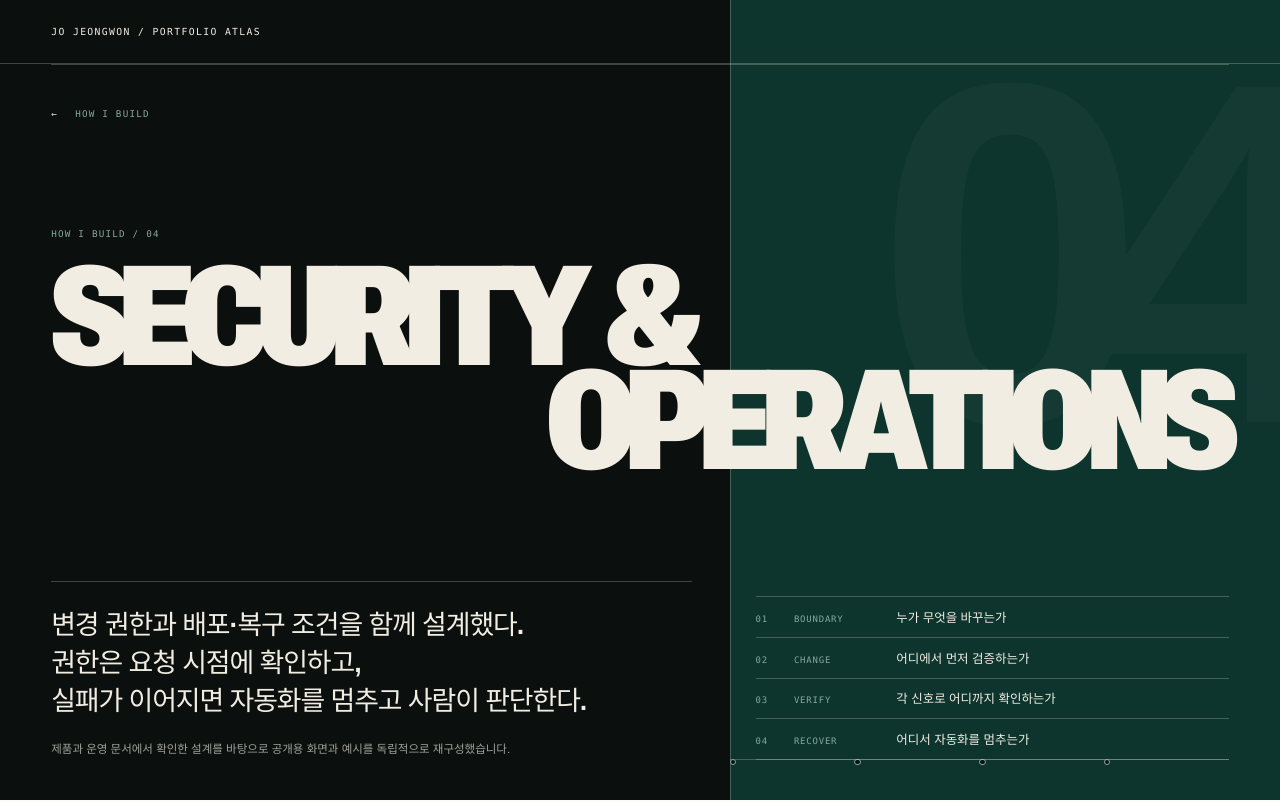
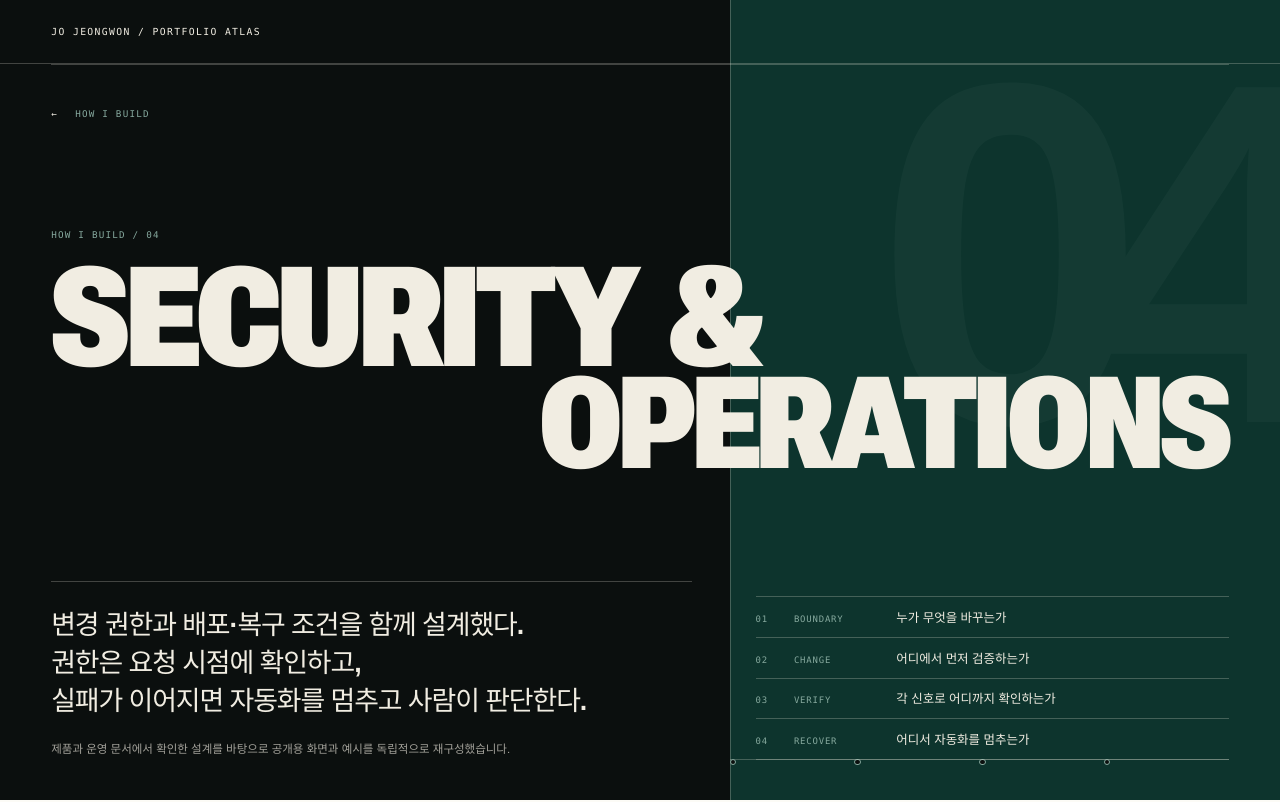
Before and after one commit to 2rlo/portfolio-atlas, a React (Vite) app: page /how/security-operations in a window 1280 px wide. Shown: the top 802 px of the page. Built offline with nearby package versions, Linux system fonts and the light colour scheme.

Commit message:
fix(atlas): improve security readability and clarify public copy

```diff
--- a/src/content/security-operations.ts
+++ b/src/content/security-operations.ts
@@ -195,23 +195,23 @@ export const securityOperationsContent = {
     decisions: [
       {
         index: '01',
-        risk: '로그인 성공을 업무 접근 성공으로 오해',
+        risk: '로그인 성공을 업무 접근 성공으로 오해할 수 있음',
         decision: '조직 로그인은 신원만 확인하고, 행동 허용은 별도로 계산',
         boundary: '연결되지 않았거나 비활성인 사용자는 업무 권한이 없다.',
         evidence: 'IDENTITY ≠ AUTHORIZATION',
       },
       {
         index: '02',
-        risk: '메뉴와 버튼을 숨긴 것을 보안으로 간주',
+        risk: 'UI에서 보이지 않아도 직접 요청은 별도로 차단해야 함',
         decision: '화면과 서버 요청에서 같은 업무 대상·행동 권한을 확인',
-        boundary: '직접 요청해도 허용되지 않은 변경은 같은 지점에서 거부된다.',
+        boundary: '직접 요청해도 허용되지 않은 변경은 서버에서 거부한다.',
         evidence: 'UI + SERVER',
       },
       {
         index: '03',
-        risk: '세션이나 권한 저장소 오류를 오래된 허용으로 대체',
-        decision: '현재 값을 확인할 수 없으면 공통 오류를 반환하고 요청을 차단',
-        boundary: '가용성 비용을 감수하되 저장소 장애가 권한 우회가 되지 않게 한다.',
+        risk: '허용된 오래된 권한의 요청을 현재 권한을 확인할 수 없는 상태에서 허용할 수 있음',
+        decision: '현재 값을 확인할 수 없으면 요청을 차단하고 오류로 처리',
+        boundary: '가용성보다 권한 우회를 막는 쪽을 우선함.',
         evidence: 'FAIL CLOSED',
       },
     ],
@@ -229,7 +229,7 @@ export const securityOperationsContent = {
         index: '01',
         label: 'CHANGE',
         title: '변경과 복구 조건 확인',
-        summary: '코드·권한·데이터 호환 경계를 먼저 본다.',
+        summary: '변경 범위와 데이터⋅권한 호환성, 복구 조건을 먼저 확인한다.',
         proves: '배포 대상으로 삼을 변경과 사전 조건이 식별됨',
         doesNotProve: '새 버전의 실제 실행 상태',
         tone: 'prepare',
@@ -278,8 +278,8 @@ export const securityOperationsContent = {
         id: 'worker',
         index: '06',
         label: 'WORKER',
-        title: '별도 재생성과 안정성 확인',
-        summary: 'API 전환과 별도 절차로 갱신한다.',
+        title: '별도 갱신과 누락 복구 확인',
+        summary: 'API 전환과 별도 절차로 갱신하되, 전환 구간의 호환성을 확인한다.',
         proves: '새 작업 프로세스 이미지가 실행되고 재시작이 반복되지 않음',
         doesNotProve: '모든 예약 작업의 최근 성공',
         tone: 'separate',
@@ -288,7 +288,7 @@ export const securityOperationsContent = {
         id: 'decision',
         index: '07',
         label: 'KEEP / ROLLBACK',
-        title: '기존 대상을 멈추거나 되돌림',
+        title: '새 대상을 유지하거나 이전 API로 복귀',
         summary: '검증을 모두 통과하기 전에는 이전 API를 보존한다.',
         proves: '애플리케이션 트래픽을 이전 대상으로 되돌릴 경로가 남아 있음',
         doesNotProve: 'DB 스키마·데이터·Redis 상태의 복원',
@@ -299,19 +299,19 @@ export const securityOperationsContent = {
       {
         label: 'API',
         mode: 'SWITCHABLE',
-        boundary: '비활성 대상 검증 뒤 트래픽 전환. 실패하면 이전 대상으로 복귀.',
+        boundary: '비활성 대상을 검증한 뒤 트래픽을 전환한다. 검증 실패 시 이전 대상으로 복귀한다.',
         state: 'switchable',
       },
       {
         label: 'WORKER',
         mode: 'SEPARATE RECREATE',
-        boundary: '별도로 빌드·재생성하고 안정성을 확인한다. 짧은 실행 공백이 생길 수 있다.',
+        boundary: 'API와 별도로 빌드⋅재생성하고, watchdog과 누락 복구 경로로 실행 상태를 확인한다. 갱신 중 짧은 실행 공백이 생길 수 있다.',
         state: 'separate',
       },
       {
         label: 'POSTGRESQL / REDIS',
         mode: 'SHARED STATE',
-        boundary: 'API 트래픽을 되돌려도 데이터 상태는 복원되지 않는다. 호환성과 복구를 별도로 판단한다.',
+        boundary: 'API 트래픽을 되돌려도 이미 바뀐 상태는 함께 복원되지 않는다. 호환성과 복구 조건을 별도로 판단한다.',
         state: 'shared',
       },
     ],
@@ -339,7 +339,7 @@ export const securityOperationsContent = {
       {
         index: '03',
         label: 'BOUNDED RETRY',
-        title: '간격을 둔 세 번의 재시도',
+        title: '간격을 둔 제한 재시도',
         detail: '같은 처리 함수를 제한된 횟수로 다시 실행.',
         state: 'automatic',
       },
@@ -347,7 +347,7 @@ export const securityOperationsContent = {
         index: '04',
         label: 'TERMINAL',
         title: '자동 재시도 종료',
-        detail: '계속 실패하면 재시도를 종료한 상태로 격리.',
+        detail: '재시도 가능 횟수를 넘기면 terminal 상태로 남기고 자동 처리를 종료',
         state: 'terminal',
       },
       {
@@ -374,12 +374,12 @@ export const securityOperationsContent = {
       {
         label: 'ASSISTED',
         title: '도구는 실행하고, 사람은 범위를 결정',
-        items: ['상태를 바꾸지 않는 확인', '원인 수정 뒤 단일 항목 재실행', '코드를 되돌리기 전 데이터 호환성 판단'],
+        items: ['상태를 바꾸지 않는 확인', '원인 수정 뒤 단일 항목 재실행', '원인 수정 후 단일 항목 재실행'],
       },
       {
-        label: 'MANUAL / NOT VERIFIED',
-        title: '수동 판단과 별도 검증이 필요한 복구',
-        items: ['격리된 DB에서 복원을 검증한 뒤 전환 판단', '전체 백업·복원 훈련', '작업 프로세스 통합 상태 신호·실패 알림'],
+        label: 'MANUAL',
+        title: '별도 검증 후 실행해야 하는 복구',
+        items: ['격리 환경에서 복원 결과를 확인한 뒤 전환 판단', '전체 백업⋅복원은 별도 리허설 필요'],
       },
     ],
     knownBoundary: [
@@ -389,26 +389,42 @@ export const securityOperationsContent = {
   },
   boundary: {
     eyebrow: '05 / CURRENT BOUNDARY',
-    title: '구현한 안전장치와 적용 범위',
+    title: '세 가지 경계로 안전장치를 구현했습니다.',
     summary:
-      "사내 업무 시스템에 권한 관리·배포 검증·제한된 재시도를 구현했다. 자동으로 처리하는 범위와 사람이 판단할 조건을 구분해 남겼다.",
-    built: [
-      '조직 로그인과 제품 업무 권한의 분리',
-      '역할 템플릿·개인별 예외를 조정하는 권한 관리 화면',
-      '요청 시점 권한 확인·확인 실패 시 차단',
-      '비활성 API 검증·전환·이전 애플리케이션으로 원복',
-      '작업 프로세스의 별도 재생성과 복원 시도',
-      '제한된 재시도·종료 상태·수동 재실행',
-      '구성요소별 복구 절차서',
+      '권한, 배포, 복구를 각각 다른 경계로 다뤘습니다. 자동으로 처리할 범위와 사람이 판단할 조건을 구분해 운영에 남겼습니다.',
+    groups: [
+      {
+        label: 'ACCESS',
+        question: '누가 무엇을 바꿀 수 있는가',
+        items: [
+          '조직 로그인과 업무 권한을 분리하고, 기본 권한 템플릿에 개인별 조정을 반영합니다.',
+          'UI와 서버에서 같은 업무 대상·행동 권한을 확인합니다.',
+          '현재 권한을 확인할 수 없으면 요청을 차단합니다.',
+        ],
+      },
+      {
+        label: 'DEPLOY',
+        question: '어디까지 검증한 뒤 트래픽을 넘기는가',
+        items: [
+          '변경·호환성·복구 조건을 확인하고, 비활성 API를 기동해 readiness를 검증합니다.',
+          '전환 후 public target을 대조하고, 검증이 끝날 때까지 이전 API를 보존합니다.',
+          '검증에 실패하면 이전 API로 복귀합니다.',
+          'worker는 API와 별도로 재생성합니다.',
+        ],
+      },
+      {
+        label: 'RECOVER',
+        question: '어디까지 자동화하고, 어디서 사람이 판단하는가',
+        items: [
+          '실패 항목과 단계를 보존·격리하고, 수집 중 일시 오류를 제한적으로 재시도합니다.',
+          '반복 실패는 terminal 상태로 멈추고, 사람이 원인과 범위를 확인한 뒤 단일 항목을 replay합니다.',
+          'watchdog과 누락 복구 경로로 작업 프로세스의 실행 상태를 확인합니다.',
+          '구성요소별 복구 경계와 절차에 따라 복구 범위를 판단합니다.',
+        ],
+      },
     ],
-    notClaimed: [
-      'Terraform / CDK 기반 전체 인프라 코드화',
-      '고가용성·자동 재해 복구',
-      '검증이 끝난 전체 DB 복원 훈련',
-      '통합 관측 체계·24시간 상시 장애 대응',
-      '침투 테스트·보안 인증·전사 IAM 책임',
-      '무중단 보장·대규모 트래픽 운영',
-    ],
+    rollbackBoundary:
+      '이전 API로 복귀해도 PostgreSQL·Redis의 변경된 상태는 함께 복원되지 않습니다.',
     maintenanceRule:
       '권한 모델, 배포 구성요소, 검증 신호, 자동 복구 범위가 바뀌면 이 경계도 같은 변경에서 다시 확인한다.',
   },
--- a/src/content/technical-writing.ts
+++ b/src/content/technical-writing.ts
@@ -269,7 +269,7 @@ export const technicalWritingContent = {
     rollbackBoundary: {
       title: 'APPLICATION ROLLBACK ≠ DATA ROLLBACK',
       statement:
-        '애플리케이션을 이전 대상으로 되돌려도 스키마·데이터·권한·기능 플래그·소급 반영 결과는 자동으로 복원되지 않는다.',
+        '애플리케이션 롤백은 실행 코드의 버전을 되돌리는 일입니다. 이미 적용된 DB 변경·데이터 갱신·외부 연동 결과는 별도의 복구가 필요할 수 있습니다.',
       stopRule:
         '이전 대상 복원까지 실패하면 자동 진행을 멈추고, 관측한 상태를 보존한 채 수동 복구로 전환한다.',
     },
--- a/src/styles/security-operations.css
+++ b/src/styles/security-operations.css
@@ -92,6 +92,7 @@
   z-index: 1;
   align-self: center;
   grid-column: 1 / -1;
+  min-width: 0;
 }
 
 .so-hero-copy > p,
@@ -122,7 +123,7 @@
     'wdth' 94,
     'wght' 820;
   font-weight: 820;
-  letter-spacing: -0.075em;
+  letter-spacing: -0.025em;
   line-height: 0.74;
   text-transform: uppercase;
 }
@@ -136,6 +137,9 @@
   align-self: flex-end;
   width: max-content;
   max-width: 100%;
+  margin-top: 0.055em;
+  font-size: 0.92em;
+  white-space: nowrap;
 }
 
 .so-hero-thesis {
@@ -1525,66 +1529,86 @@
   background: var(--cover-black);
 }
 
+.so-current-boundary .so-section-heading h2 {
+  font-size: clamp(2.6rem, 4.6vw, 5.4rem);
+  letter-spacing: -0.05em;
+  line-height: 1.1;
+}
+
 .so-boundary-columns {
   display: grid;
-  grid-template-columns: repeat(2, minmax(0, 1fr));
+  grid-template-columns: repeat(3, minmax(0, 1fr));
   margin-top: clamp(3.5rem, 6vw, 6rem);
   border-top: 1px solid var(--cover-rule);
   border-bottom: 1px solid var(--cover-rule);
+  background: var(--cover-jade);
 }
 
 .so-boundary-columns > section {
   min-width: 0;
-  padding: clamp(1.5rem, 3vw, 3rem);
-}
-
-.so-boundary-columns > section:first-child {
-  border-right: 1px solid var(--cover-rule);
-  background: var(--cover-jade);
-}
-
-.so-boundary-columns > section:only-child {
-  grid-column: 1 / -1;
-  border-right: 0;
+  padding: clamp(1.5rem, 2.4vw, 2.5rem);
+}
+
+.so-boundary-columns > section + section {
+  border-left: 1px solid var(--cover-rule);
 }
 
 .so-boundary-columns header {
-  display: flex;
-  gap: 1.2rem;
-  align-items: baseline;
-  padding-bottom: 1.5rem;
-  border-bottom: 1px solid var(--cover-rule);
-}
-
-.so-boundary-columns header span {
-  color: var(--cover-muted-jade);
-  font-family: var(--cover-utility);
-  font-size: 0.6rem;
+  margin-bottom: 2rem;
 }
 
 .so-boundary-columns h3 {
   margin: 0;
-  font-family: var(--cover-condensed);
-  font-size: clamp(1.4rem, 2vw, 2rem);
+  color: var(--cover-cream);
+  font-family: var(--cover-roboto-flex-study);
+  font-size: clamp(2.6rem, 3.8vw, 4rem);
+  font-variation-settings:
+    'opsz' 144,
+    'wdth' 94,
+    'wght' 820;
+  font-weight: 820;
+  letter-spacing: -0.025em;
+  line-height: 1;
+}
+
+.so-boundary-columns header p {
+  min-height: 2.9em;
+  margin: 1.25rem 0 0;
+  color: var(--cover-cream);
+  font-size: clamp(1.15rem, 1.65vw, 1.55rem);
   font-weight: 600;
-  letter-spacing: -0.02em;
+  letter-spacing: -0.035em;
+  line-height: 1.45;
+  word-break: keep-all;
+}
+
+.so-boundary-columns ul {
+  display: grid;
+  gap: 1.15rem;
 }
 
 .so-boundary-columns li {
   display: grid;
-  grid-template-columns: 1rem minmax(0, 1fr);
+  grid-template-columns: 0.55rem minmax(0, 1fr);
   gap: 0.75rem;
-  padding-block: 0.78rem;
   color: var(--document-dark-muted);
-  border-bottom: 1px solid var(--cover-rule);
-  font-size: 0.82rem;
-  line-height: 1.6;
+  font-size: 0.94rem;
+  line-height: 1.75;
+  word-break: keep-all;
 }
 
 .so-boundary-columns li::before {
   color: var(--cover-muted-jade);
   font-family: var(--cover-utility);
   content: '—';
+}
+
+.so-rollback-boundary {
+  margin: 1.5rem 0 0;
+  color: var(--cover-cream);
+  font-size: clamp(0.94rem, 1.1vw, 1.1rem);
+  line-height: 1.75;
+  word-break: keep-all;
 }
 
 .so-maintenance-rule {
@@ -1714,6 +1738,29 @@
   .so-section-heading {
     grid-template-columns: 1fr;
     gap: 1.8rem;
+  }
+
+  .so-boundary-columns {
+    grid-template-columns: 1fr;
+  }
+
+  .so-boundary-columns > section {
+    display: grid;
+    grid-template-columns: minmax(0, 0.85fr) minmax(0, 1.15fr);
+    gap: 2rem;
+  }
+
+  .so-boundary-columns > section + section {
+    border-top: 1px solid var(--cover-rule);
+    border-left: 0;
+  }
+
+  .so-boundary-columns header {
+    margin-bottom: 0;
+  }
+
+  .so-boundary-columns header p {
+    min-height: 0;
   }
 
   .so-product-grid {
@@ -2047,13 +2094,9 @@
     gap: 0.8rem;
   }
 
-  .so-boundary-columns {
+  .so-boundary-columns > section {
     grid-template-columns: 1fr;
-  }
-
-  .so-boundary-columns > section:first-child {
-    border-right: 0;
-    border-bottom: 1px solid var(--cover-rule);
+    gap: 1.75rem;
   }
 
   .so-maintenance-rule {
@@ -2087,7 +2130,7 @@
   }
 
   .so-hero-copy h1 {
-    font-size: clamp(3.45rem, 17.5vw, 5.5rem);
+    font-size: clamp(3.2rem, 16.7vw, 5.2rem);
   }
 
   .so-product-header > p {
```
Also changed, not shown: src/components/security-operations/SecurityOperationsPage.tsx (+9 -6 lines), src/content/content-types.ts (+7 -3 lines), src/content/fixtures/documentation-system.ts (+6 -6 lines).
